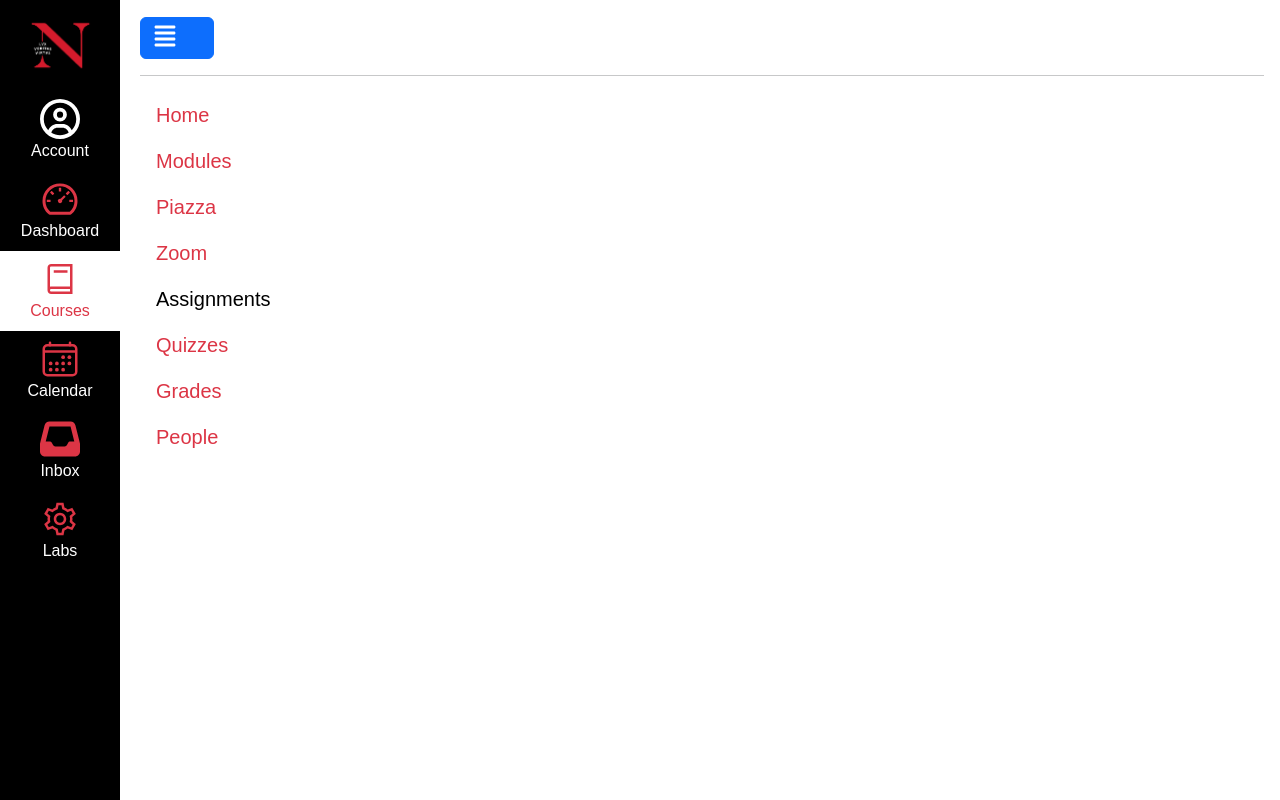
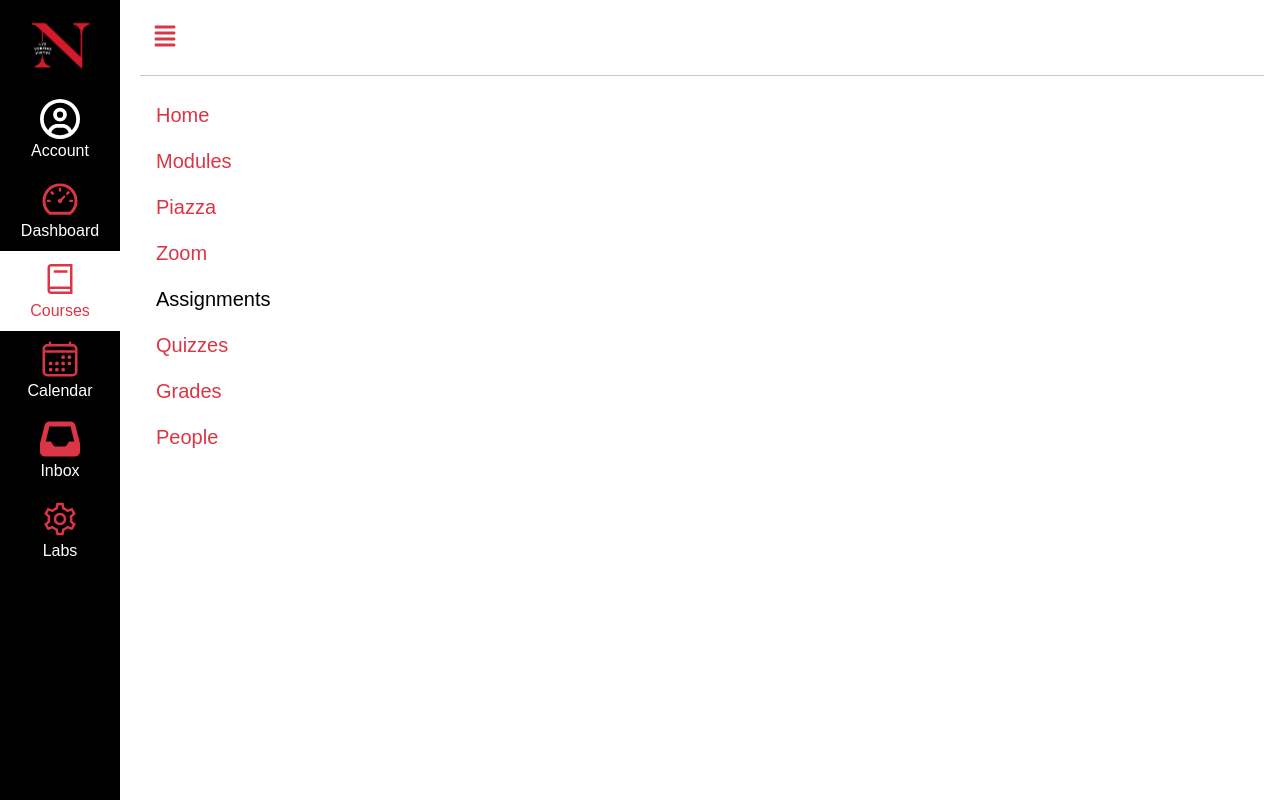
Before and after one commit to eunjinlee23/kambaz-next-js, a Next.js app: page /Courses/1/Assignments/1 in a window 1280 px wide. Built offline with nearby package versions, Linux system fonts and the light colour scheme.

Commit message:
update sidebar button color

```diff
--- a/app/(Kambaz)/Courses/[cid]/layout.tsx
+++ b/app/(Kambaz)/Courses/[cid]/layout.tsx
@@ -24,8 +24,8 @@ export default function CoursesLayout(
 
             <div id="wd-courses">
                 <h2 className="text-danger">
-                    <Button onClick={handleOpen}>
-                        <FaAlignJustify className="me-4 fs-4 mb-1" />
+                    <Button onClick={handleOpen} variant="none" className="text-danger me-4" >
+                        <FaAlignJustify className="fs-4 mb-1 text-danger" />
                     </Button>
                     {course?.name}
 
--- a/app/(Kambaz)/Dashboard/AllCourseCards.tsx
+++ b/app/(Kambaz)/Dashboard/AllCourseCards.tsx
@@ -41,9 +41,6 @@ export default function AllCourseCards({userId} : {
                                             if (findEnrollment) {
                                                 dispatch(deleteEnrollment(findEnrollment._id));
                                             }
-
-                                            /*
-                                            dispatch(deleteEnrollment((enrollments.find((e) => e.course === course._id && e.user === userId))?._id));*/
                                         }}
                                         className="btn-danger float-end" >Unenroll</Button>
                                     </CardBody>
```
Also changed, not shown: app/(Kambaz)/Dashboard/page.tsx (+0 -7 lines).
